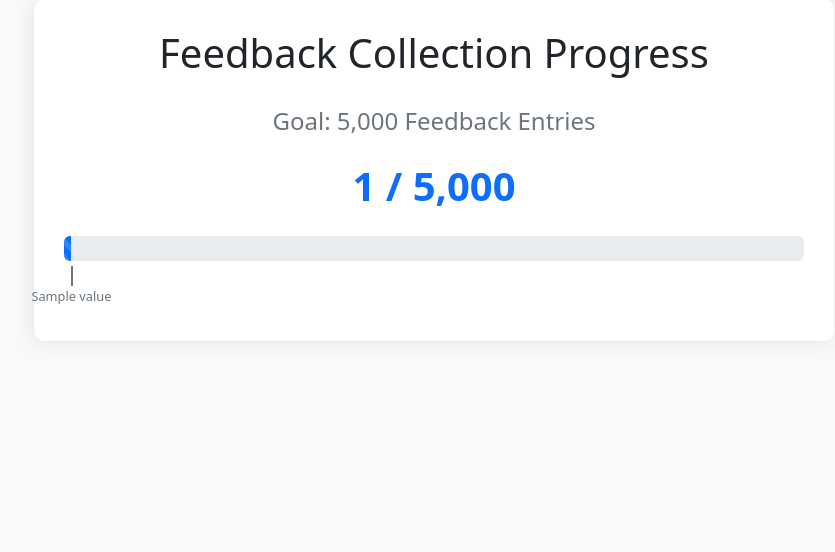
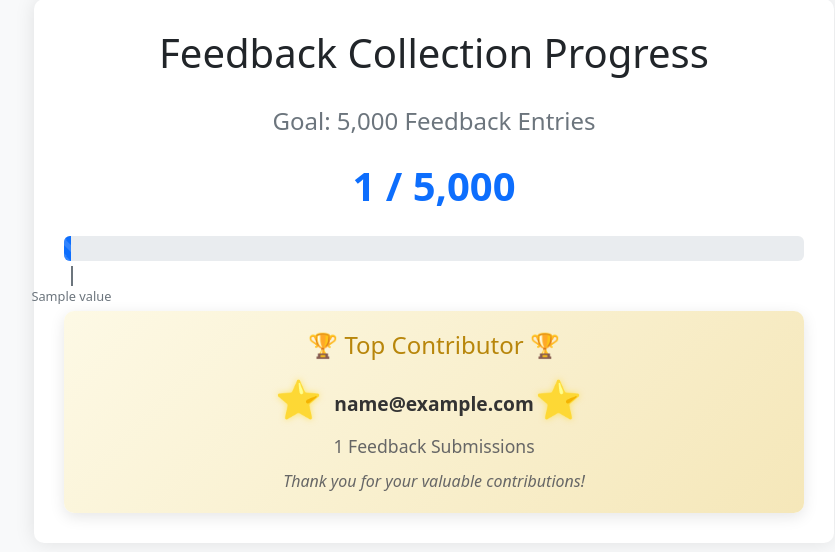
Before and after one commit to menshguy/RLHF_demo, a Flask app: template templates/index.html in a window 1280 px wide. Shown: the part 41-593 px from the top of the page, without its empty margins (206-1041 px from the left). Run offline with Flask 3, Linux system fonts and the light colour scheme; the template is opened without the code that fills it: most values are stand-ins (such as "Sample title", 1, 10 or a date in 2020).

Commit message:
added section to congratulate the top contributor

```diff
--- a/progress_app.py
+++ b/progress_app.py
@@ -13,6 +13,27 @@ def get_feedback_count():
     conn.close()
     return count
 
+def get_top_contributor():
+    db_path = os.path.join(os.path.dirname(__file__), 'feedback.db')
+    conn = sqlite3.connect(db_path)
+    cursor = conn.cursor()
+    cursor.execute("""
+        SELECT email, COUNT(*) as submission_count
+        FROM feedback
+        GROUP BY email
+        ORDER BY submission_count DESC
+        LIMIT 1
+    """)
+    result = cursor.fetchone()
+    conn.close()
+
+    if result:
+        return {
+            'email': result[0],
+            'count': result[1]
+        }
+    return None
+
 @app.route('/')
 def index():
     count = get_feedback_count()
@@ -27,10 +48,14 @@ def index():
         {'value': 5000, 'percentage': 100}
     ]
 
+    # Get top contributor
+    top_contributor = get_top_contributor()
+
     return render_template('index.html',
                          count=count,
                          percentage=percentage,
-                         milestones=milestones)
+                         milestones=milestones,
+                         top_contributor=top_contributor)
 
 if __name__ == '__main__':
     app.run(debug=True)
--- a/templates/index.html
+++ b/templates/index.html
@@ -54,6 +54,44 @@
             margin-bottom: 20px;
             color: #6c757d;
         }
+        .top-contributor {
+            text-align: center;
+            margin-top: 40px;
+            padding: 20px;
+            background: linear-gradient(135deg, #fdf9e5 0%, #f5e7b9 100%);
+            border-radius: 10px;
+            box-shadow: 0 4px 15px rgba(0,0,0,0.1);
+        }
+        .top-contributor h3 {
+            color: #b8860b;
+            margin-bottom: 15px;
+            font-size: 1.5rem;
+        }
+        .contributor-email {
+            font-size: 1.2rem;
+            font-weight: bold;
+            color: #333;
+            margin: 10px 0;
+        }
+        .submission-count {
+            font-size: 1.1rem;
+            color: #666;
+        }
+        .star {
+            font-size: 2rem;
+            color: #ffd700;
+            text-shadow: 0 0 5px rgba(255,215,0,0.5);
+            margin-right: 10px;
+        }
+        @keyframes sparkle {
+            0% { transform: scale(1); }
+            50% { transform: scale(1.2); }
+            100% { transform: scale(1); }
+        }
+        .star {
+            display: inline-block;
+            animation: sparkle 2s infinite;
+        }
     </style>
 </head>
 <body>
@@ -84,6 +122,23 @@
                 </div>
                 {% endfor %}
             </div>
+
+            {% if top_contributor %}
+            <div class="top-contributor">
+                <h3>🏆 Top Contributor 🏆</h3>
+                <div class="contributor-email">
+                    <span class="star">⭐</span>
+                    {{ top_contributor.email }}
+                    <span class="star">⭐</span>
+                </div>
+                <div class="submission-count">
+                    {{ top_contributor.count }} Feedback Submissions
+                </div>
+                <div style="margin-top: 10px; font-style: italic; color: #666;">
+                    Thank you for your valuable contributions!
+                </div>
+            </div>
+            {% endif %}
         </div>
     </div>
 
```
Also changed, not shown: app.py (+32 -5 lines).
